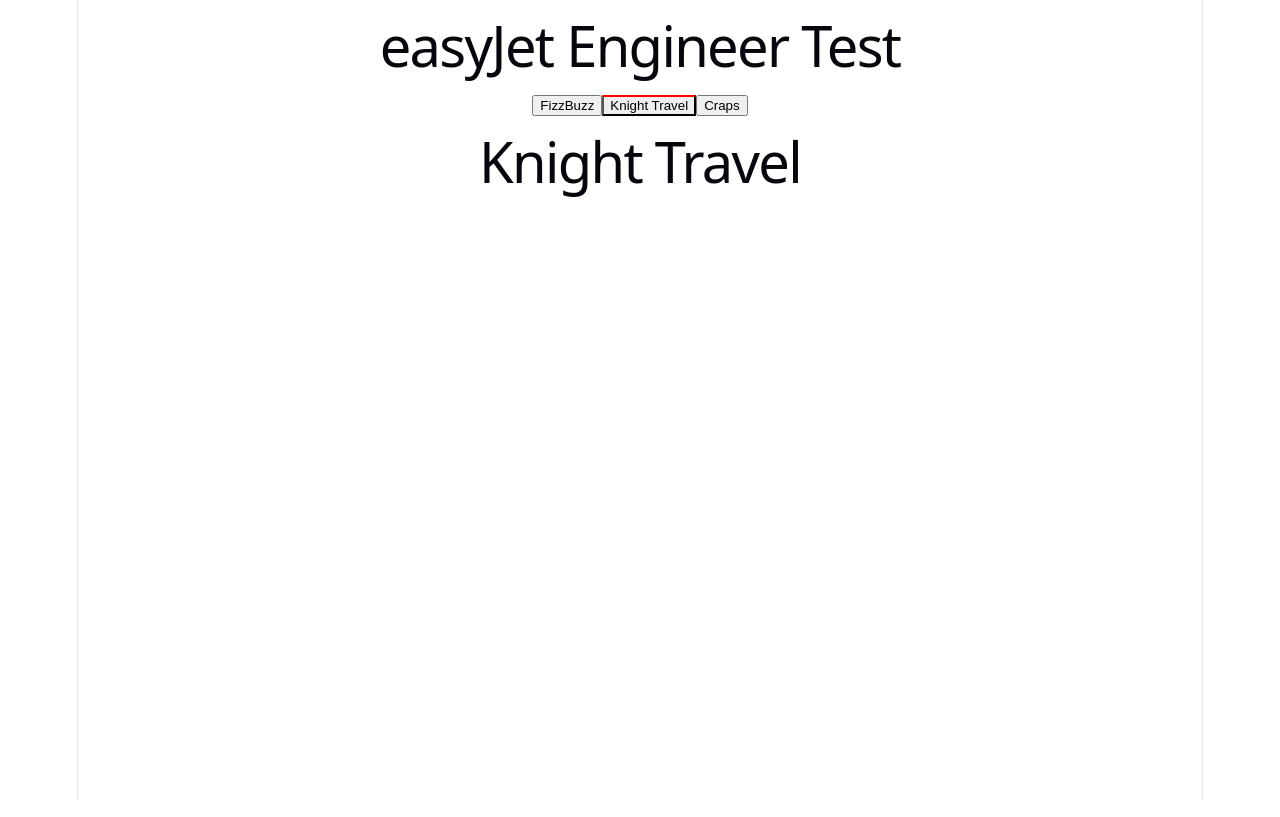
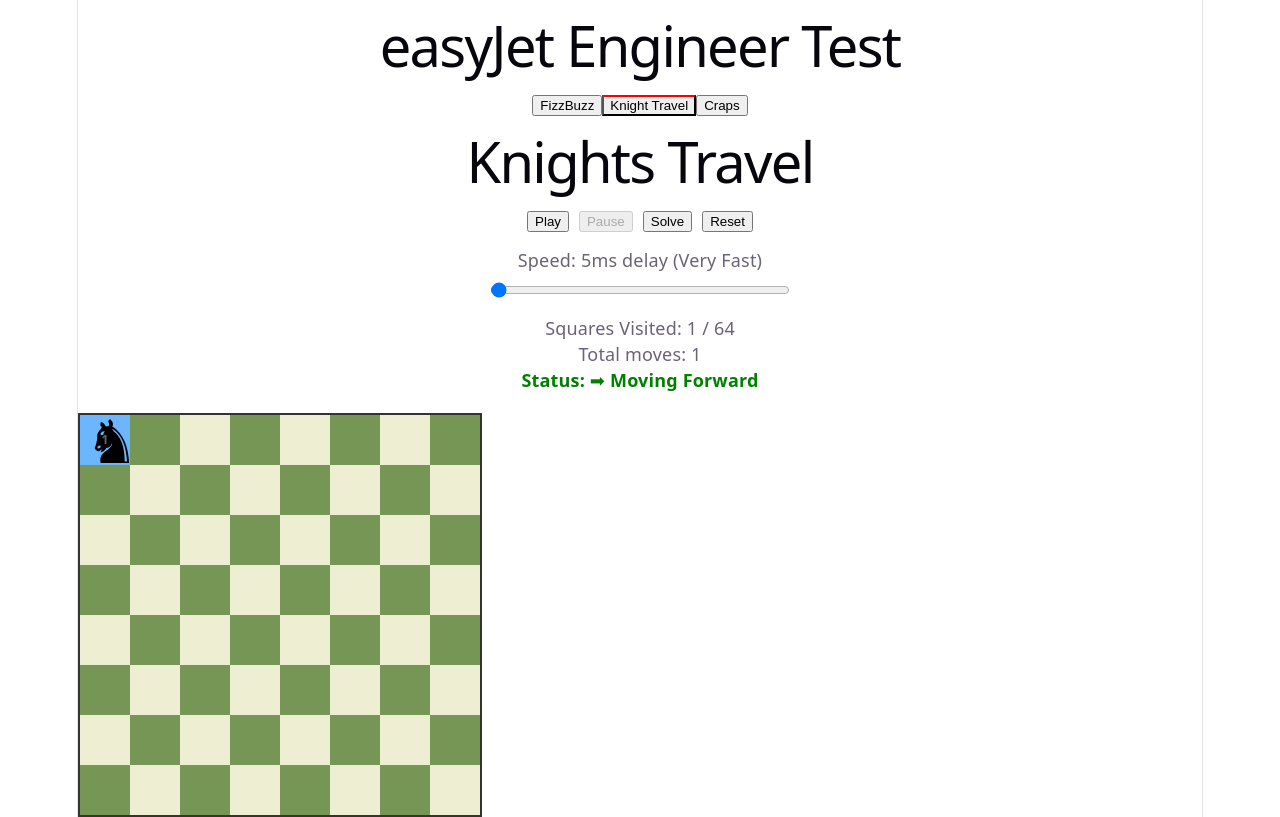
Before and after one commit to anami/easyjet-test, a React (Vite) app: page / in a window 1280 px wide. Both pictures are taken after a click on the tab "Knight Travel". Built offline with nearby package versions, Linux system fonts and the light colour scheme.

Commit message:
complete knights travel task - add solve button to solve the travel in one go

```diff
--- a/src/components/knight_travel/KnightTravel.tsx
+++ b/src/components/knight_travel/KnightTravel.tsx
@@ -1,3 +1,287 @@
+import { useState, useEffect } from 'react'
+
+function Board({ positions, currentStep }: { positions: number[][], currentStep: number }) {
+    const size = 8;
+    const squares = [];
+
+    // Find the current position
+    let currentRow = -1, currentCol = -1
+    for (let row = 0; row < size; row++) {
+        for (let col = 0; col < size; col++) {
+            if (positions[row][col] === currentStep) {
+                currentRow = row
+                currentCol = col
+                break
+            }
+        }
+        if (currentRow !== -1) break
+    }
+
+    for (let row = 0; row < size; row++) {
+        for (let col = 0; col < size; col++) {
+            const isDark = (row + col) % 2 === 1;
+            const isVisited = positions[row][col] > -1
+            const isCurrent = row === currentRow && col === currentCol
+
+            let cellColour = isDark ? "#769656" : "#eeeed2"
+            if (isVisited && !isCurrent) {
+                cellColour = isDark ? 'lightblue' : 'aliceblue'
+            }
+            if (isCurrent) {
+                cellColour = isDark ? '#4a90e2' : '#6bb6ff'
+            }
+
+            squares.push(
+                <div
+                    key={`${row}-${col}`}
+                    style={{
+                        width: "50px",
+                        height: "50px",
+                        backgroundColor: cellColour,
+                        margin: 'auto',
+                        display: 'flex',
+                        alignItems: 'center',
+                        justifyContent: 'center',
+                        position: 'relative',
+                    }}
+                >
+                    {isCurrent && <span style={{
+                        fontSize: '60px', color: 'black', width: '40px', height: '40px', lineHeight: '40px', textAlign: 'center', position: 'absolute'
+                    }}>♞</span>}
+                    {isVisited && <span style={{
+                        fontSize: '12px', color: isDark ? '#333' : '#666', fontWeight: 'bold', position: 'absolute', zIndex: isCurrent ? 0 : 1
+                    }}>{positions[row][col] + 1}</span>}
+                </div>
+            );
+        }
+    }
+
+    return (
+        <div
+            style={{
+                display: "grid",
+                gridTemplateColumns: `repeat(${size}, 50px)`,
+                gridTemplateRows: `repeat(${size}, 50px)`,
+                border: "2px solid #333",
+                width: "fit-content",
+            }}
+        >
+            {squares}
+        </div>
+    );
+}
+
+// valid moves list (L-shaped knight moves)
+const KNIGHT_MOVES = [
+    [2, 1],      // 2 moves across and 1 down
+    [1, 2],
+    [-1, 2],
+    [-2, 1],
+    [-2, -1],    // 2 moves to the left and 1 up
+    [-1, -2],
+    [1, -2],
+    [2, -1]
+]
+
+type AlgorithmState = {
+    board: number[][]
+    stack: {row: number, col: number, step: number, triedMoves: number}[]
+    currentRow: number
+    currentCol: number
+    currentStep: number
+    isBacktracking: boolean
+    isComplete: boolean
+    totalMoves: number
+}
+
+function createInitialState(size: number): AlgorithmState {
+    const board: number[][] = []
+    for (let row = 0; row < size; row++) {
+        board.push(Array(size).fill(-1))
+    }
+    board[0][0] = 0
+
+    return {
+        board,
+        stack: [{row: 0, col: 0, step: 0, triedMoves: 0}],
+        currentRow: 0,
+        currentCol: 0,
+        currentStep: 0,
+        isBacktracking: false,
+        isComplete: false,
+        totalMoves: 1
+    }
+}
+
+function isMoveValid(row: number, col: number, size: number, board: number[][]): boolean {
+    return row >= 0 && row < size && col >= 0 && col < size && board[row][col] === -1
+}
+
+function stepAlgorithm(state: AlgorithmState, size: number): AlgorithmState {
+    if (state.isComplete) return state
+
+    const newBoard = state.board.map(row => [...row])
+    const newStack = [...state.stack]
+    let { currentRow, currentCol, currentStep, totalMoves } = state
+
+    // Check if we've completed the tour
+    if (currentStep === size * size - 1) {
+        return { ...state, isComplete: true, isBacktracking: false }
+    }
+
+    // Get current position from stack
+    const current = newStack[newStack.length - 1]
+
+    // Get all valid moves from current position (in order)
+    const validMoves: {row: number, col: number}[] = []
+    for (let i = 0; i < KNIGHT_MOVES.length; i++) {
+        const [dr, dc] = KNIGHT_MOVES[i]
+        const newRow = currentRow + dr
+        const newCol = currentCol + dc
+        if (isMoveValid(newRow, newCol, size, newBoard)) {
+            validMoves.push({
+                row: newRow,
+                col: newCol
+            })
+        }
+    }
+
+    // Check if there's an untried valid move
+    if (current.triedMoves < validMoves.length) {
+        // Try the next move
+        const move = validMoves[current.triedMoves]
+        current.triedMoves++
+
+        const nextStep = currentStep + 1
+        newBoard[move.row][move.col] = nextStep
+        newStack.push({row: move.row, col: move.col, step: nextStep, triedMoves: 0})
+
+        return {
+            board: newBoard,
+            stack: newStack,
+            currentRow: move.row,
+            currentCol: move.col,
+            currentStep: nextStep,
+            isBacktracking: false,
+            isComplete: false,
+            totalMoves: totalMoves + 1
+        }
+    } else {
+        // No more moves to try, backtrack
+        if (newStack.length <= 1) {
+            // Can't backtrack further, algorithm failed (shouldn't happen with good starting position)
+            return { ...state, isComplete: true }
+        }
+
+        // Remove current position
+        newBoard[currentRow][currentCol] = -1
+        newStack.pop()
+
+        // Go back to previous position
+        const prev = newStack[newStack.length - 1]
+
+        return {
+            board: newBoard,
+            stack: newStack,
+            currentRow: prev.row,
+            currentCol: prev.col,
+            currentStep: prev.step,
+            isBacktracking: true,
+            isComplete: false,
+            totalMoves: totalMoves + 1
+        }
+    }
+}
+
 export function KnightTravel() {
-    return (<h1>Knight Travel</h1>)
+    const size = 8
+    const [state, setState] = useState<AlgorithmState>(() => createInitialState(size))
+    const [isPlaying, setIsPlaying] = useState(false)
+    const [speed, setSpeed] = useState(5) // milliseconds delay between moves
+
+    // Animation timer
+    useEffect(() => {
+        if (!isPlaying || state.isComplete) {
+            if (state.isComplete) {
+                setIsPlaying(false)
+            }
+            return
+        }
+
+        const timer = setTimeout(() => {
+            setState(prevState => stepAlgorithm(prevState, size))
+        }, speed)
+
+        return () => clearTimeout(timer)
+    }, [isPlaying, state, size, speed])
+
+    const handlePlay = () => {
+        setIsPlaying(true)
+    }
+
+    const handlePause = () => {
+        setIsPlaying(false)
+    }
+
+    const handleReset = () => {
+        setIsPlaying(false)
+        setState(createInitialState(size))
+    }
+
+    const handleSolve = () => {
+        setIsPlaying(false)
+        let currentState = createInitialState(size)
+
+        // Run algorithm to completion
+        while (!currentState.isComplete) {
+            currentState = stepAlgorithm(currentState, size)
+        }
+
+        setState(currentState)
+    }
+
+    return (
+        <>
+            <h1>Knights Travel</h1>
+            <div style={{ marginBottom: '20px' }}>
+                <button onClick={handlePlay} disabled={isPlaying || state.isComplete}>
+                    Play
+                </button>
+                <button onClick={handlePause} disabled={!isPlaying} style={{ marginLeft: '10px' }}>
+                    Pause
+                </button>
+                <button onClick={handleSolve} disabled={state.isComplete} style={{ marginLeft: '10px' }}>
+                    Solve
+                </button>
+                <button onClick={handleReset} style={{ marginLeft: '10px' }}>
+                    Reset
+                </button>
+                <div style={{ marginTop: '15px' }}>
+                    <label htmlFor="speed-slider" style={{ display: 'block', marginBottom: '5px' }}>
+                        Speed: {speed}ms delay {speed <= 10 ? '(Very Fast)' : speed <= 50 ? '(Fast)' : speed <= 200 ? '(Medium)' : '(Slow)'}
+                    </label>
+                    <input
+                        id="speed-slider"
+                        type="range"
+                        min="1"
+                        max="1000"
+                        value={speed}
+                        onChange={(e) => setSpeed(Number(e.target.value))}
+                        style={{ width: '300px' }}
+                    />
+                </div>
+                <div style={{ marginTop: '10px' }}>
+                    <p>Squares Visited: {state.currentStep + 1} / {size * size}</p>
+                    <p>Total moves: {state.totalMoves}</p>
+                    <p style={{ color: state.isBacktracking ? 'red' : 'green', fontWeight: 'bold' }}>
+                        Status: {state.isBacktracking ? '⬅ Backtracking' : '➡ Moving Forward'}
+                    </p>
+                    {state.isComplete && <p style={{ color: 'green', fontWeight: 'bold' }}>
+                        ✓ Knight's tour complete! All {size * size} squares visited.
+                    </p>}
+                </div>
+            </div>
+            <Board positions={state.board} currentStep={state.currentStep} />
+        </>
+    )
 }
```
